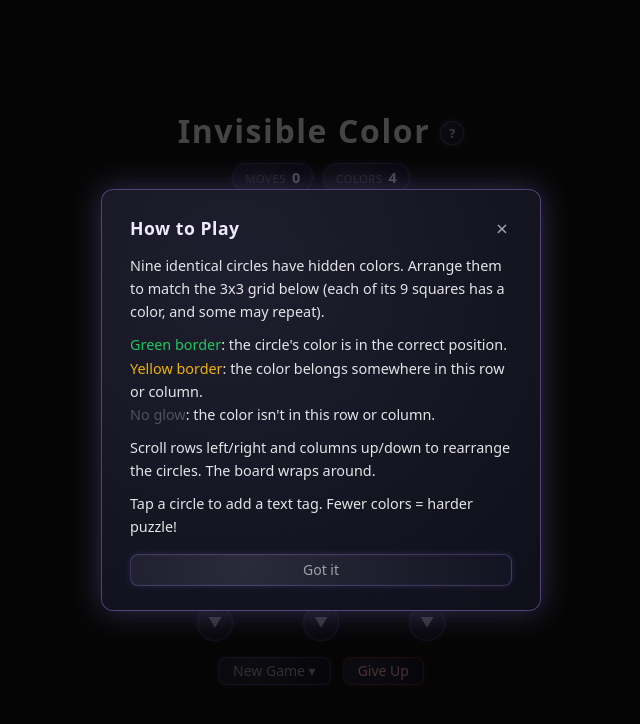
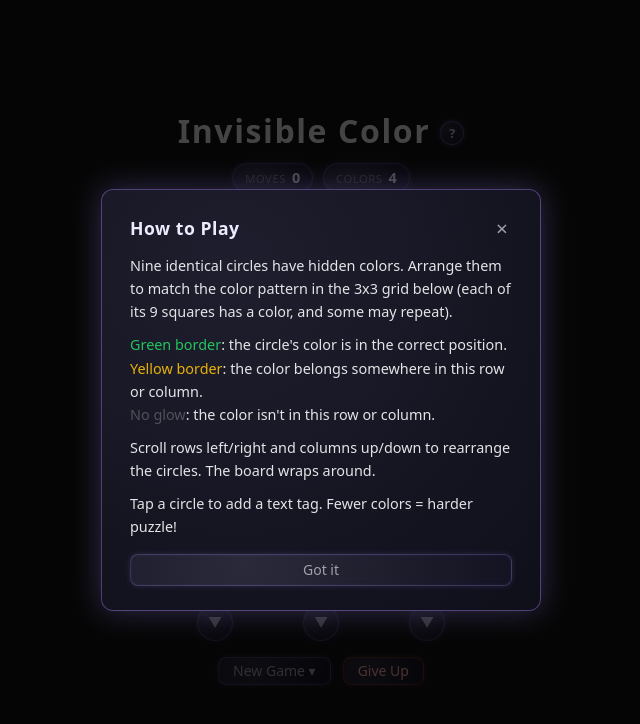
Before and after one commit to JoaquinChartier/invisible-color, a React (Vite) app: page / in a window 1280 px wide. Shown: the top 724 px of the page, without its empty margins (319-959 px from the left). Built offline with nearby package versions, Linux system fonts and the light colour scheme.

Commit message:
docs: refine how to play intro text

```diff
--- a/src/App.tsx
+++ b/src/App.tsx
@@ -492,7 +492,7 @@ export default function App() {
               </button>
             </div>
             <p style={{ margin: "0 0 10px" }}>
-              Nine identical circles have hidden colors. Arrange them to match the 3x3 grid below (each of its 9 squares has a color, and some may repeat).
+              Nine identical circles have hidden colors. Arrange them to match the color pattern in the 3x3 grid below (each of its 9 squares has a color, and some may repeat).
             </p>
             <p style={{ margin: "0 0 10px" }}>
               <b style={{ color: "#22c55e" }}>Green border</b>: the circle's color is in the correct position.
```
